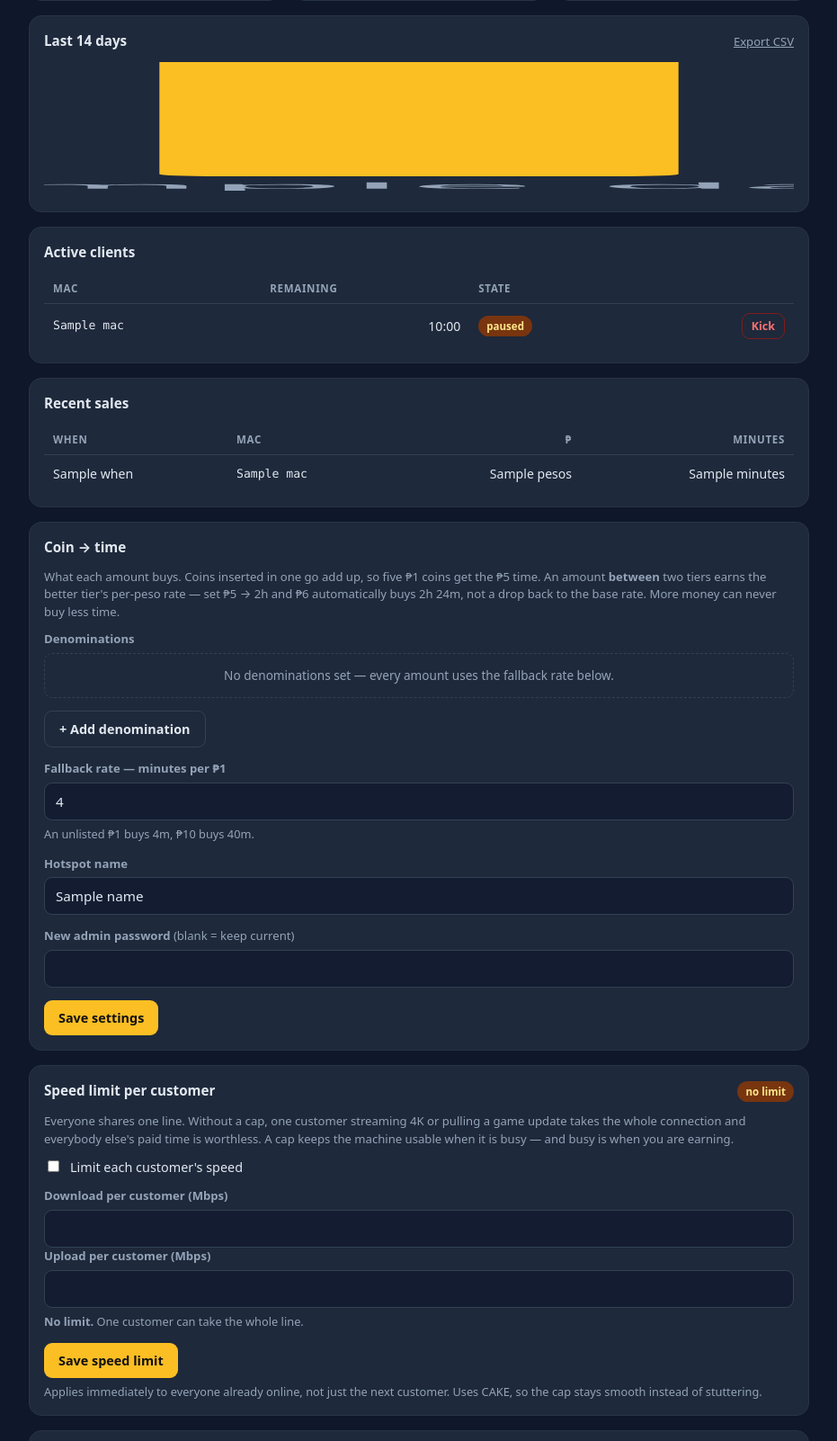
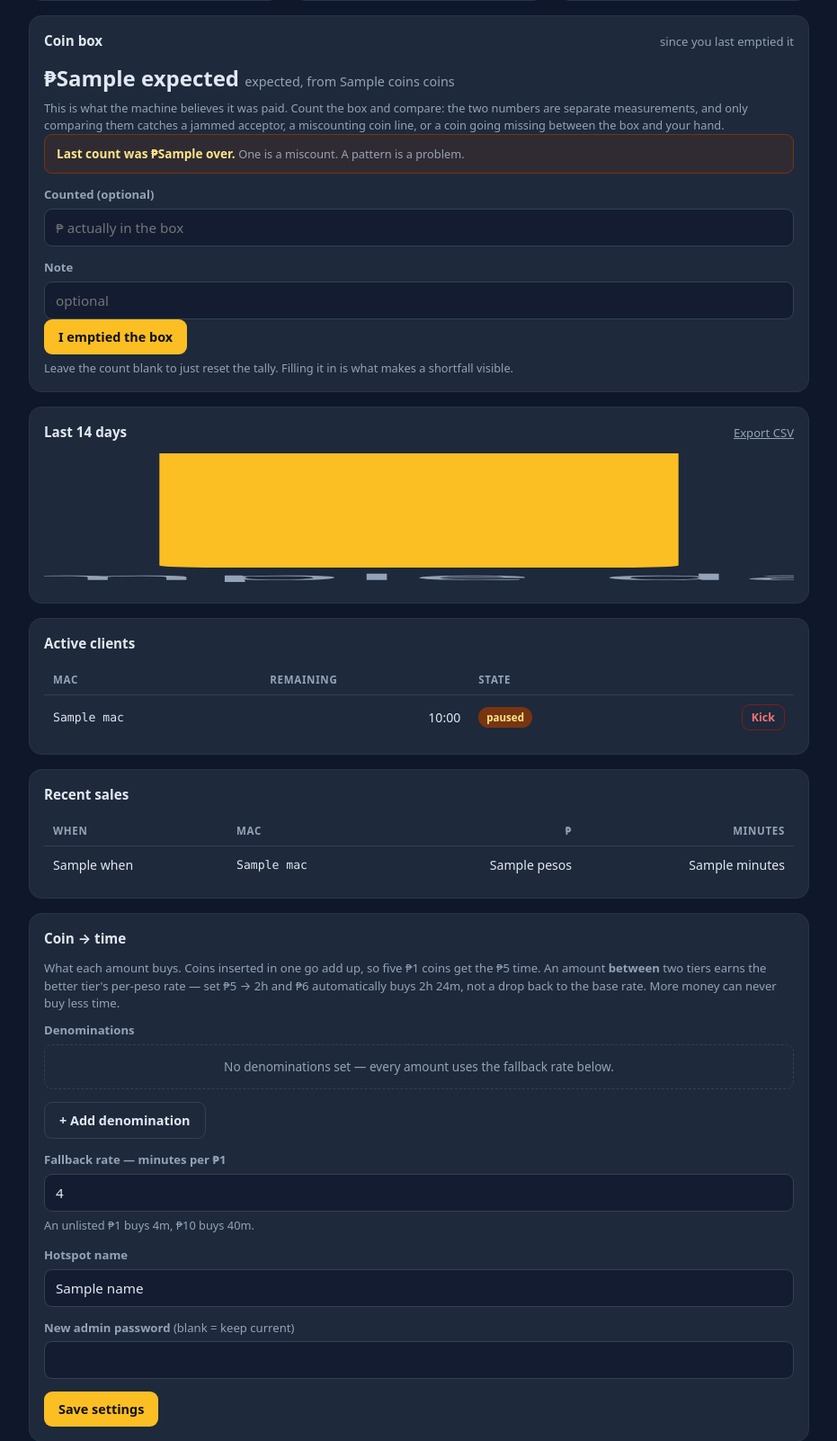
Before and after one commit to arcosesd2/orange-pi-pisowifi, a Flask app: template app/templates/admin.html in a window 1280 px wide. Shown: the part 488-2090 px from the top of the page at 90% size, without its empty margins (174-1105 px from the left). Run offline with Flask 3, Linux system fonts and the light colour scheme; the template is opened without the code that fills it: most values are stand-ins (such as "Sample title", 1, 10 or a date in 2020); parts of the project's set-up code (start-up, migrations or seed data) failed here and were passed over.

Commit message:
Coin-box reconciliation, and refuse coins we cannot record
Two features against the same class of failure: this machine handles cash, so
the ones that matter are silent.

COIN BOX. The database knows exactly what was credited; nothing compared that
to what was actually in the box, so a coin lost between the acceptor and the
owner's hand left no trace. A collections table records each emptying: what the
books expected, what was really counted, and the difference. The dashboard
shows the running total and flags a variance -- one short count is a miscount,
a pattern is a problem.

STORAGE. The worst incident this project has had was a rootfs going read-only,
and nothing detected it. In a shop that is expensive and invisible: the portal
serves, the coin slot counts, customers get online, and not one sale is written
down. app/health.py answers the only question that matters -- can we still
write a sale? -- by actually writing, fsyncing and deleting a probe file rather
than asking os.access, which cheerfully returns True on a filesystem that went
read-only underneath.

When it cannot, /api/insert returns 503 and the portal shows an out-of-service
notice with the button disabled. Taking cash you cannot record is worse than
turning the customer away, so the machine stops rather than continuing to look
healthy. It recovers by itself when the card does, and says so in the log.

Co-Authored-By: Claude Opus 5 <noreply@anthropic.com>

```diff
--- a/app/db.py
+++ b/app/db.py
@@ -17,6 +17,19 @@ CREATE TABLE IF NOT EXISTS sessions (
     mac TEXT PRIMARY KEY,
     expires_at REAL NOT NULL,
     paused_remaining REAL
+);
+-- Cash reconciliation. The machine knows exactly what it credited; until this
+-- table existed, nothing compared that to what was actually in the box, so a
+-- coin lost between the acceptor and the owner's hand was invisible. Each row
+-- is one emptying: what the books expected, what was really counted, and the
+-- difference.
+CREATE TABLE IF NOT EXISTS collections (
+    id INTEGER PRIMARY KEY AUTOINCREMENT,
+    at REAL NOT NULL,
+    expected_pesos INTEGER NOT NULL,
+    counted_pesos INTEGER,
+    coins INTEGER NOT NULL,
+    note TEXT
 );
 CREATE TABLE IF NOT EXISTS settings (
     key TEXT PRIMARY KEY,
@@ -465,6 +478,43 @@ class Db:
         except Exception:
             return False
 
+    # -- cash reconciliation --
+
+    def last_collection_at(self):
+        """When the coin box was last emptied. 0 means never, in which case
+        'since last collection' is the machine's whole life -- which is the
+        honest answer, not an error."""
+        with self._conn() as c:
+            r = c.execute("SELECT MAX(at) FROM collections").fetchone()
+        return (r and r[0]) or 0.0
+
+    def takings_since(self, since):
+        """(pesos, coin count) credited since `since`.
+
+        Reads the sales ledger, which is what the machine believes it was paid.
+        The point of the feature is that this number and the coins in the box
+        are two different measurements, and only comparing them finds a fault.
+        """
+        with self._conn() as c:
+            r = c.execute(
+                "SELECT COALESCE(SUM(pesos),0), COUNT(*) FROM sales "
+                "WHERE created_at > ?", (since,)).fetchone()
+        return int(r[0]), int(r[1])
+
+    def record_collection(self, expected, coins, counted=None, note=None):
+        with self._conn() as c:
+            c.execute(
+                "INSERT INTO collections(at,expected_pesos,counted_pesos,coins,note) "
+                "VALUES(?,?,?,?,?)",
+                (time.time(), int(expected),
+                 None if counted is None else int(counted), int(coins), note))
+
+    def list_collections(self, limit=50):
+        with self._conn() as c:
+            return [dict(r) for r in c.execute(
+                "SELECT * FROM collections ORDER BY id DESC LIMIT ?",
+                (limit,)).fetchall()]
+
     # -- audit log --
 
     def log_audit(self, action, detail=None, ip=None):
--- a/app/main.py
+++ b/app/main.py
@@ -28,6 +28,7 @@ from flask import (
 )
 
 import firewall
+import health
 import pppoe
 import shaper
 import tailscale
@@ -773,6 +774,9 @@ def _status_payload(mac):
         "mac": mac, "remaining": remaining, "paused": paused, "window": st,
         "projected_minutes": minutes_for(st["pesos"]) if st["pesos"] else 0,
         "wallet": db.wallet_balance(mac) if setting("wallet_enabled") else 0,
+        # A customer tapping INSERT COIN on a machine that cannot record the
+        # sale deserves to be told, not to watch a dead button.
+        "out_of_service": not storage_health["ok"],
     }
 
 
@@ -838,6 +842,12 @@ def api_insert():
         return jsonify(error="unidentified device"), 400
     if rate_limited("insert:" + (request.remote_addr or mac), 20, 60):
         return jsonify(error="Too many requests — slow down."), 429
+    # Never take a coin we cannot record. A machine whose card has gone
+    # read-only will happily keep crediting time and write down none of it --
+    # it takes cash and produces no record. Refusing is the honest failure.
+    if not storage_health["ok"]:
+        return jsonify(error="This machine is temporarily out of service. "
+                             "Please tell the owner."), 503
     if not slot.open_window(mac):
         return jsonify(error="Coin slot is in use by another customer — try again shortly."), 409
     return jsonify(ok=True)
@@ -1097,7 +1107,45 @@ def admin():
                   relay_pin=setting("relay_gpio_pin") or 0,
                   hold_s=int(setting("uncredited_hold_s") or 0)),
         speed=_speed_summary(), clock_warning=clock_warning,
+        storage=storage_health,
+        cash=_cash_summary(),
     )
+
+
+def _cash_summary():
+    """What the books say is in the coin box, and how the last count went."""
+    since = db.last_collection_at()
+    pesos, coins = db.takings_since(since)
+    last = (db.list_collections(1) or [None])[0]
+    return {
+        "since": since,
+        "expected": pesos,
+        "coins": coins,
+        "last": last,
+        # A variance the owner recorded last time. Kept visible because one
+        # short count is a miscount and three in a row is a problem.
+        "last_variance": (None if not last or last["counted_pesos"] is None
+                          else last["counted_pesos"] - last["expected_pesos"]),
+    }
+
+
+@app.route("/admin/collection", methods=["POST"])
+def admin_collection():
+    if not admin_ok():
+        return redirect("/admin/login")
+    c = _cash_summary()
+    counted = (request.form.get("counted") or "").strip()
+    try:
+        counted = int(counted) if counted else None
+    except ValueError:
+        counted = None
+    db.record_collection(c["expected"], c["coins"], counted,
+                         (request.form.get("note") or "").strip() or None)
+    detail = "expected P%d from %d coin(s)" % (c["expected"], c["coins"])
+    if counted is not None:
+        detail += ", counted P%d, variance P%+d" % (counted, counted - c["expected"])
+    db.log_audit("collection", detail)
+    return redirect("/admin")
 
 
 def _speed_summary():
@@ -2002,6 +2050,7 @@ def _reconcile_once():
         if minor_hex not in wanted:
             shaper.unlimit_minor(minor_hex)
     _refresh_walled()
+    _check_storage()
     _enforce_tethering()
     if setting("pppoe_enabled"):
         pppoe.enforce(db)   # expire overdue plans + keep chap-secrets in sync
@@ -2010,6 +2059,35 @@ def _reconcile_once():
     if now - _last_prune > 3600:
         _last_prune = now
         db.prune_audit()
+
+
+# Last storage verdict. Optimistic at boot so a machine is never held offline
+# by a check that has not run yet; the first reconcile pass corrects it within
+# seconds.
+storage_health = {"ok": True, "reason": None, "readonly": False,
+                  "writable": True, "kernel_errors": [], "checked_at": 0}
+
+
+def _check_storage():
+    """Can this machine still record a sale? See app/health.py."""
+    global storage_health
+    try:
+        was_ok = storage_health["ok"]
+        storage_health = health.check(os.path.dirname(db.path) or ".")
+        if was_ok and not storage_health["ok"]:
+            app.logger.error("STORAGE FAULT -- refusing to take money: %s",
+                             storage_health["reason"])
+            for ln in storage_health["kernel_errors"]:
+                app.logger.error("  kernel: %s", ln)
+            # Best effort: the whole point is that writes may be failing.
+            try:
+                db.log_audit("storage_fault", storage_health["reason"])
+            except Exception:
+                pass
+        elif not was_ok and storage_health["ok"]:
+            app.logger.warning("storage recovered -- taking money again")
+    except Exception as e:                                   # pragma: no cover
+        app.logger.warning("storage check failed: %s", e)
 
 
 def _enforce_tethering():
--- a/app/templates/admin.html
+++ b/app/templates/admin.html
@@ -2,6 +2,25 @@
 {% block title %}Dashboard{% endblock %}
 
 {% block content %}
+  {% if not storage.ok %}
+  <div class="notice bad">
+    <b>STORAGE FAULT &mdash; the machine has stopped taking coins.</b>
+    <p>{{ storage.reason }}</p>
+    <p class="hint">
+      Sales cannot be written, so accepting money would mean taking cash and
+      recording none of it. The portal shows customers an out-of-service notice
+      until this clears. Back up as soon as the card is writable again, and
+      treat the card as suspect.
+    </p>
+    {% if storage.kernel_errors %}
+    <details>
+      <summary>What the kernel reported</summary>
+      <pre style="white-space:pre-wrap;font-size:.75rem">{% for e in storage.kernel_errors %}{{ e }}
+{% endfor %}</pre>
+    </details>
+    {% endif %}
+  </div>
+  {% endif %}
   {% if clock_warning %}
   <div class="notice bad">
     <b>Clock not synced.</b> {{ clock_warning }}
@@ -44,6 +63,51 @@
       <div class="n">{{ sales.all_time.count }} sales</div>
     </div>
   </div>
+
+  <section class="card">
+    <div class="card-head">
+      <h2>Coin box</h2>
+      <div class="spacer"></div>
+      <span class="muted">
+        {% if cash.since %}since you last emptied it{% else %}since this machine started{% endif %}
+      </span>
+    </div>
+
+    <p style="font-size:1.5rem;margin:.2rem 0">
+      <b>₱{{ cash.expected }}</b>
+      <span class="muted" style="font-size:.9rem">expected, from {{ cash.coins }} coin{{ '' if cash.coins == 1 else 's' }}</span>
+    </p>
+    <p class="hint">
+      This is what the machine believes it was paid. Count the box and compare:
+      the two numbers are separate measurements, and only comparing them catches
+      a jammed acceptor, a miscounting coin line, or a coin going missing
+      between the box and your hand.
+    </p>
+
+    {% if cash.last_variance is not none %}
+      {% if cash.last_variance == 0 %}
+      <div class="notice ok"><b>Last count matched exactly.</b></div>
+      {% else %}
+      <div class="notice {{ 'bad' if cash.last_variance < 0 else 'warn' }}">
+        <b>Last count was ₱{{ cash.last_variance }} {{ 'short' if cash.last_variance < 0 else 'over' }}.</b>
+        <span class="hint">One is a miscount. A pattern is a problem.</span>
+      </div>
+      {% endif %}
+    {% endif %}
+
+    <form method="post" action="/admin/collection" class="row"
+          onsubmit="return confirm('Record emptying the coin box? This starts the count again from zero.')">
+      <label for="counted">Counted (optional)</label>
+      <input id="counted" name="counted" type="number" min="0" placeholder="₱ actually in the box">
+      <label for="cnote">Note</label>
+      <input id="cnote" name="note" type="text" placeholder="optional">
+      <button>I emptied the box</button>
+    </form>
+    <p class="hint">
+      Leave the count blank to just reset the tally. Filling it in is what makes
+      a shortfall visible.
+    </p>
+  </section>
 
   <section class="card">
     <div class="card-head">
```
Also changed, not shown: app/health.py (added, +95 -0 lines), app/templates/portal.html (+15 -0 lines), tests/run_all.py (+1 -0 lines), tests/test_cash_health.py (added, +94 -0 lines), tests/test_templates.py (+4 -0 lines).
